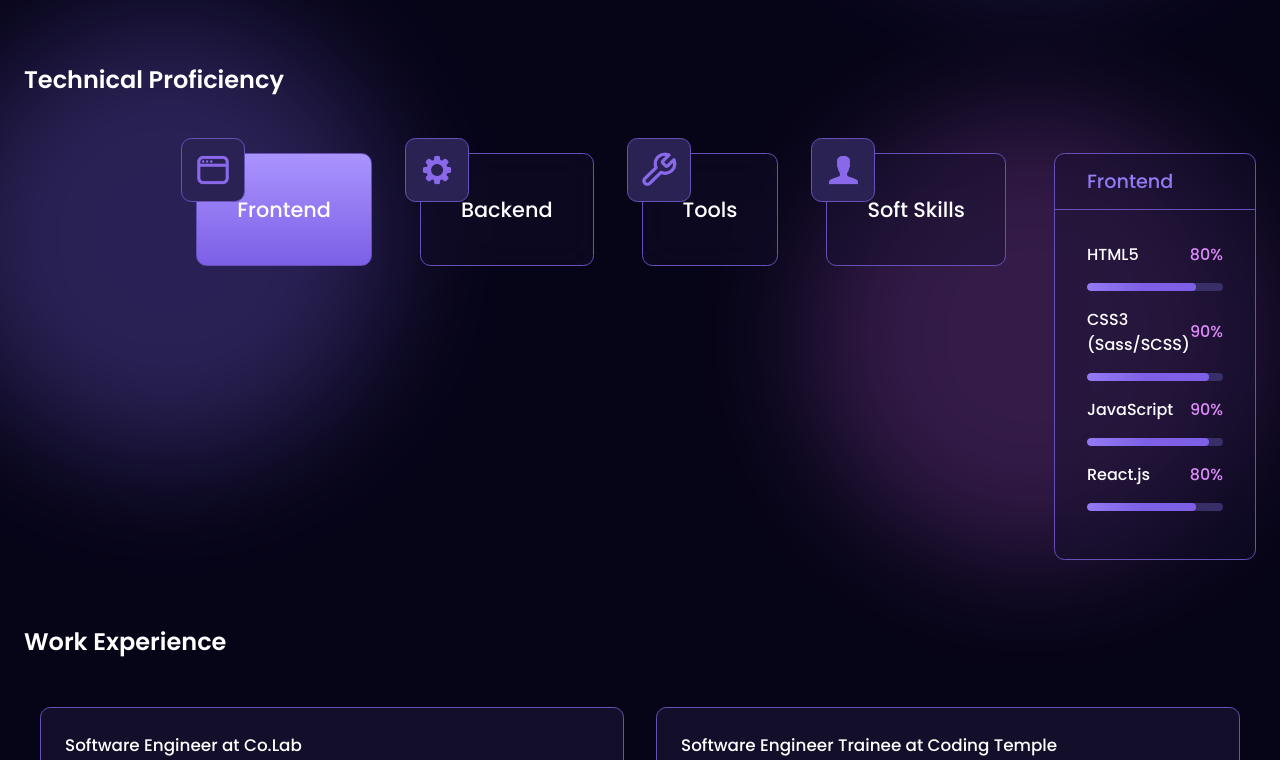
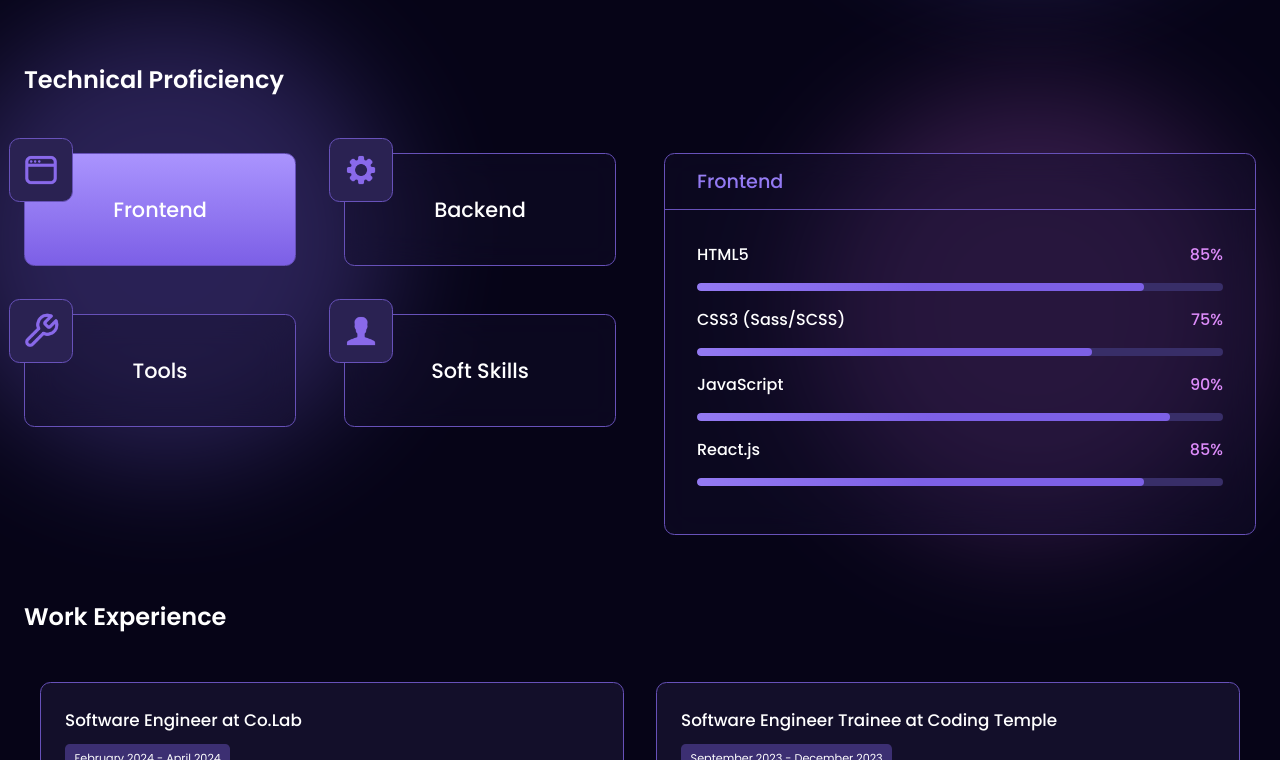
Before and after one commit to andycapaldo/Portfolio, a React (Create React App) app: page / in a window 1280 px wide. Shown: the part 818-1578 px from the top of the page. Built offline with nearby package versions, Linux system fonts and the light colour scheme.

Commit message:
Adjusted styling of Skills section

```diff
--- a/src/components/Skills/Skills.jsx
+++ b/src/components/Skills/Skills.jsx
@@ -18,7 +18,7 @@ return (
         <h5>Technical Proficiency</h5>
 
         <div className='skills-content'>
-            <div className='skills'></div>
+            <div className='skills'>
                 {SKILLS.map((item) => (
                     <SkillCard
                     key={item.title}
@@ -29,6 +29,7 @@ return (
                         handleSelectSkill(item);
                     }} />
                 ))}
+            </div>
             <div className='skills-info'>
                 <SkillsInfoCard
                     heading={selectedSkill.title}
--- a/src/components/Skills/SkillsInfoCard/SkillsInfoCard.css
+++ b/src/components/Skills/SkillsInfoCard/SkillsInfoCard.css
@@ -33,7 +33,7 @@
 }
 
 .skill-info .percentage {
-    color: #dd8cfa
+    color: #dd8cfa;
 }
 
 .skill-progress-bg {
@@ -59,7 +59,7 @@
     }
 
     .skill-info p {
-        font-size: 0.9rem;
+        font-size: 0.85rem;
     }
 
     .skills-info-content {
--- a/src/utils/data.ts
+++ b/src/utils/data.ts
@@ -8,10 +8,10 @@ export const SKILLS = [
         title: 'Frontend',
         icon: frontend,
         skills: [
-            { skill: "HTML5", percentage: "80%" },
-            { skill: "CSS3 (Sass/SCSS)", percentage: "90%" },
+            { skill: "HTML5", percentage: "85%" },
+            { skill: "CSS3 (Sass/SCSS)", percentage: "75%" },
             { skill: "JavaScript", percentage: "90%" },
-            { skill: "React.js", percentage: "80%" },
+            { skill: "React.js", percentage: "85%" },
         ],
     },
     {
```
